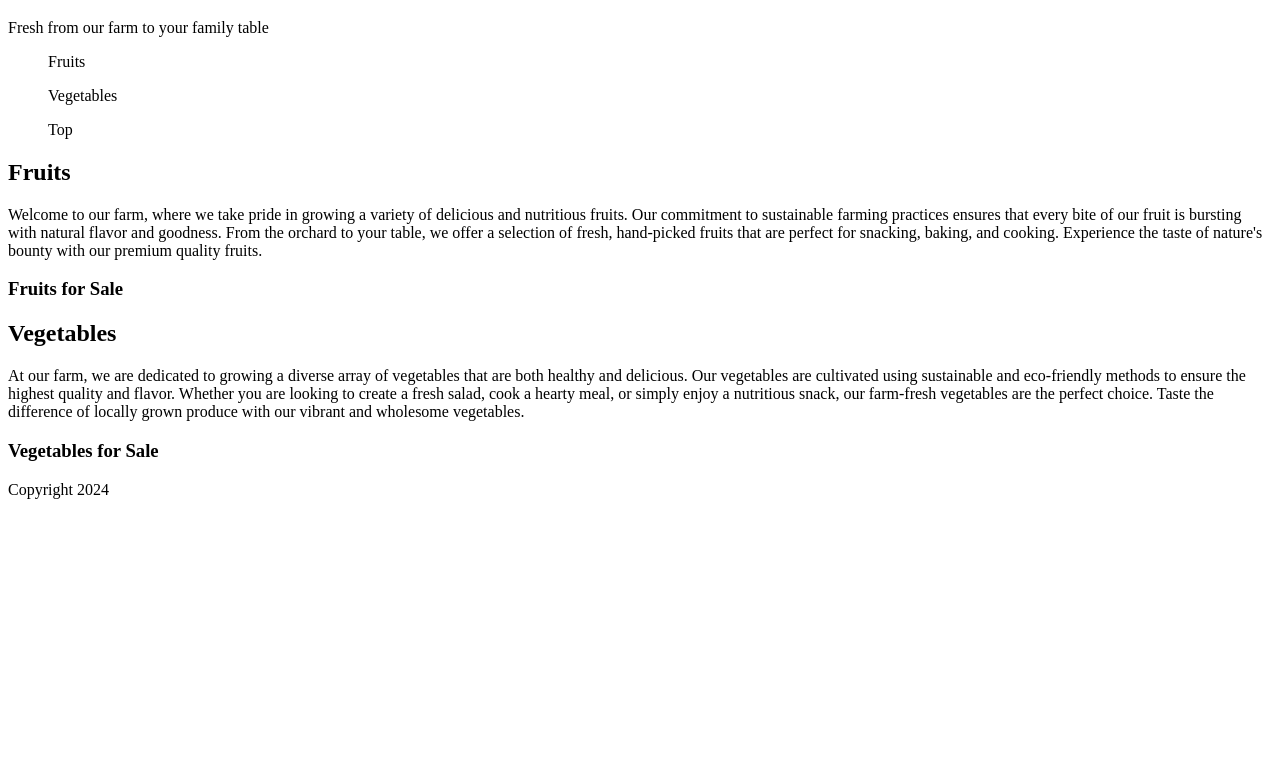
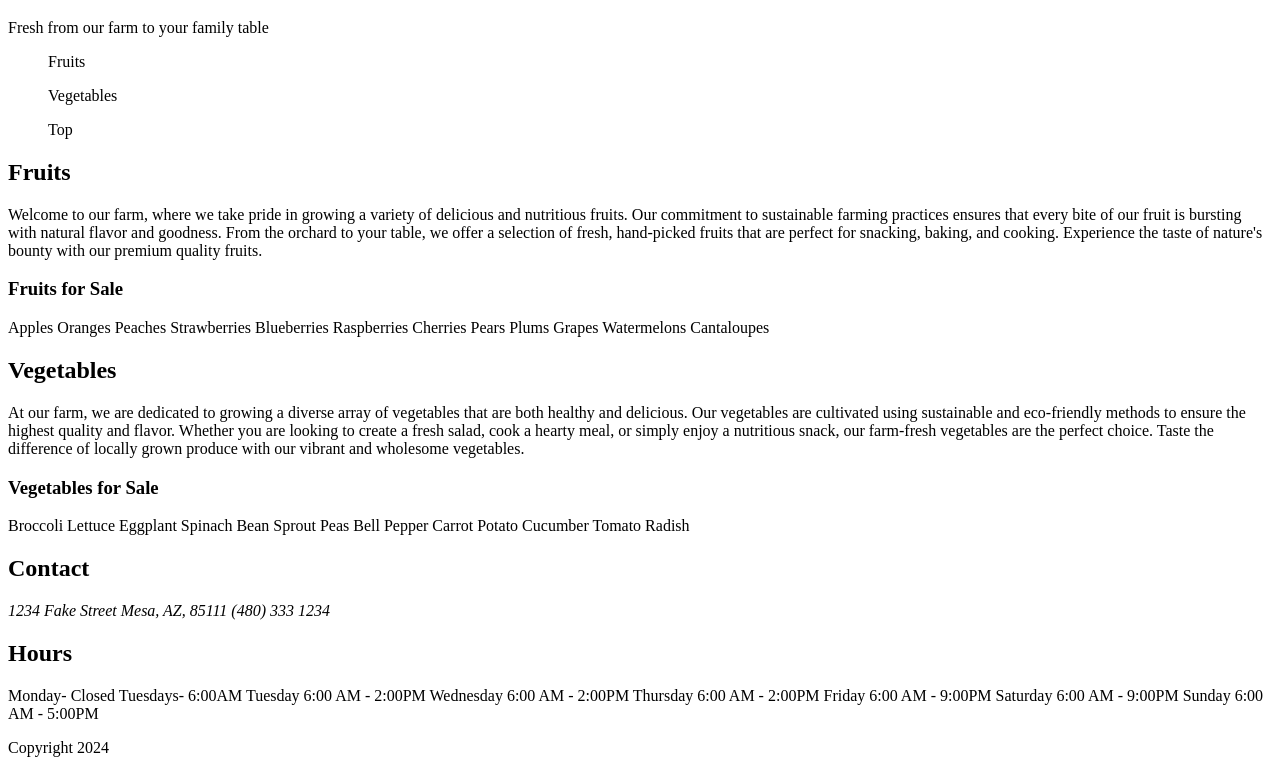
Before and after one commit to GitHub-ATH/farm, a plain HTML site: page index.html in a window 1280 px wide. Shown: the part 61-834 px from the top of the page. Before the commit the page ends 800 px from the top, so only its background shows below. Drawn offline with Linux system fonts and the light colour scheme.

Commit message:
Initial content added.
Initial content added in an unfinished state to begin working on structure and styling.

```diff
--- a/index.html
+++ b/index.html
@@ -4,6 +4,7 @@
     <meta charset="UTF-8">
     <meta name="viewport" content="width=device-width, initial-scale=1.0">
     <title>Fiona's Farm</title>
+    <link rel="stylesheet" href="style.css">
 </head>
 <body>
     <header>
@@ -16,15 +17,55 @@
         <ul>Top</ul>
     </nav>
     <main>
-        <section id="fruitSection">
+        <section id="fruitsSection">
             <h2>Fruits</h2>
             <p>Welcome to our farm, where we take pride in growing a variety of delicious and nutritious fruits. Our commitment to sustainable farming practices ensures that every bite of our fruit is bursting with natural flavor and goodness. From the orchard to your table, we offer a selection of fresh, hand-picked fruits that are perfect for snacking, baking, and cooking. Experience the taste of nature's bounty with our premium quality fruits.</p>
             <h3>Fruits for Sale</h3>
+            Apples
+            Oranges
+            Peaches
+            Strawberries
+            Blueberries
+            Raspberries
+            Cherries
+            Pears
+            Plums
+            Grapes
+            Watermelons
+            Cantaloupes
         </section>
         <section id="vegetablesSection">
             <h2>Vegetables</h2>
             <p>At our farm, we are dedicated to growing a diverse array of vegetables that are both healthy and delicious. Our vegetables are cultivated using sustainable and eco-friendly methods to ensure the highest quality and flavor. Whether you are looking to create a fresh salad, cook a hearty meal, or simply enjoy a nutritious snack, our farm-fresh vegetables are the perfect choice. Taste the difference of locally grown produce with our vibrant and wholesome vegetables.</p>
             <h3>Vegetables for Sale</h3>
+            Broccoli
+            Lettuce
+            Eggplant
+            Spinach
+            Bean Sprout
+            Peas
+            Bell Pepper
+            Carrot
+            Potato
+            Cucumber
+            Tomato
+            Radish
+        </section>
+        <section id="contactSection">
+            <h2>Contact</h2>
+            <address>1234 Fake Street
+                Mesa, AZ, 85111
+                (480) 333 1234
+            </address>
+            <h2>Hours</h2>
+            Monday- Closed
+            Tuesdays- 6:00AM
+            Tuesday 6:00 AM - 2:00PM
+            Wednesday 6:00 AM - 2:00PM
+            Thursday 6:00 AM - 2:00PM
+            Friday 6:00 AM - 9:00PM
+            Saturday 6:00 AM - 9:00PM
+            Sunday 6:00 AM - 5:00PM
         </section>
     </main>
     <footer>
```
Also changed, not shown: style.css (added, +20 -0 lines).
